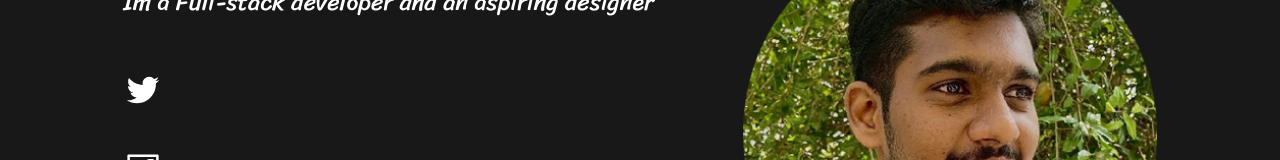
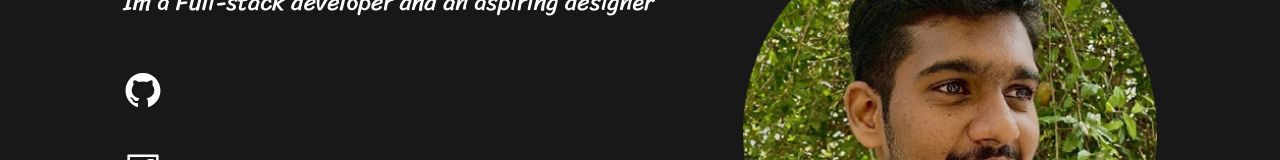
Before and after one commit to PREDEEP464/REACT-PORTFOLIO, a React (Create React App) app: page / in a window 1280 px wide. Shown: the part 242-402 px from the top of the page. Built offline with nearby package versions, Linux system fonts and the light colour scheme.

Commit message:
Minor changes

```diff
--- a/src/components/Hero.js
+++ b/src/components/Hero.js
@@ -1,11 +1,11 @@
 import PP from '../assets/ProfilePic.png';
-import { AiOutlineTwitter, AiOutlineFacebook, AiOutlineLinkedin } from "react-icons/ai";
+import { AiOutlineTwitter, AiOutlineFacebook, AiOutlineLinkedin, AiOutlineGithub } from "react-icons/ai";
 
 export default function Hero() {
     const config  = {
         subtitle: 'Im a Full-stack developer and an aspiring designer',
         social: {
-            twitter: '',
+            github: '',
             facebook: '',
             linkedin: ''
         }
@@ -18,7 +18,7 @@ export default function Hero() {
                 <p className='text-2xl'>{config.subtitle}</p>
             </h1>
             <div className='flex flex-col gap-10 py-10'>
-                <a href={config.social.twitter} className='pr-5 hover:text-blue-600 text-white'><AiOutlineTwitter size={40} /></a>
+                <a href={config.social.github} className='pr-5 hover:text-blue-600 text-white'><AiOutlineGithub size={40} /></a>
                 <a href={config.social.facebook} className='pr-5 hover:text-blue-600 text-white'><AiOutlineFacebook size={40}/></a>
                 <a href={config.social.linkedin} className='hover:text-blue-600 text-white'><AiOutlineLinkedin size={40}/></a>
             </div>
```
